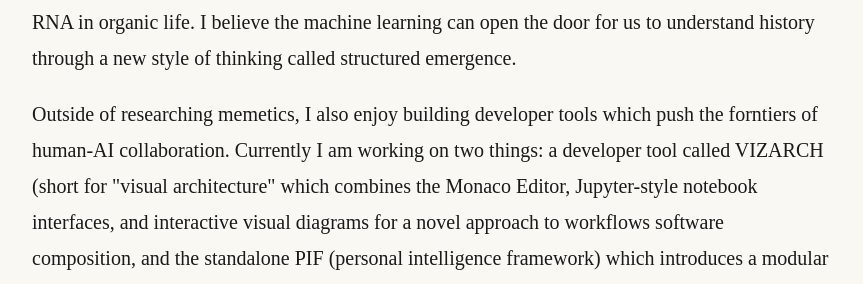
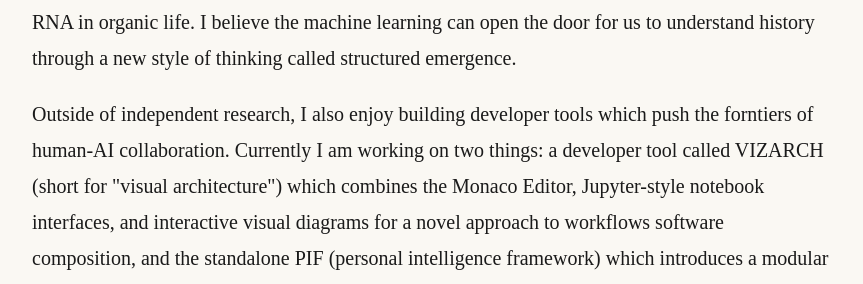
Before and after one commit to hungryrobot1/hungryrobot1.github.io, a Jekyll site: the page built from index.html, in a window 1280 px wide. Shown: the part 413-697 px from the top of the page, without its empty margins (208-1071 px from the left). Built offline with Jekyll 4.4.1, drawn with Linux system fonts in a browser that asks for light colours; some web fonts are replaced; some of the changed text lies outside the part shown.

Commit message:
Update index.html

```diff
--- a/index.html
+++ b/index.html
@@ -9,7 +9,7 @@ title: Home
         <p>HungryRobot's website</p>
         <p>Hello, and thank you for visitng my humble website! I am a self-taught engineer with classical liberal arts background from <a href="https://www.sjc.edu/">St. John's College</a></p>
         <p>My passion is applying lessons from the history of philosophy, math, and science into systems design. I also enjoy researching the intersection between memetics and evolutionary biology/phylogenetics, particularly in how the semantic contents of memes behave like ribosomal RNA in organic life. I believe the machine learning can open the door for us to understand history through a new style of thinking called structured emergence. </p>
-        <p>Outside of researching memetics, I also enjoy building developer tools which push the forntiers of human-AI collaboration. Currently I am working on two things: a developer tool called VIZARCH (short for "visual architecture" which combines the Monaco Editor, Jupyter-style notebook interfaces, and interactive visual diagrams for a novel approach to workflows software composition, and the standalone PIF (personal intelligence framework) which introduces a modular AI unit that treats the language model as a central executive function and is capable of performing actions, recall, and text generation concurrently. Periodically, I will also apply updates to the MCP-PIF repository which is a proof-of-concept of the personal intelligence framework, built on Anthropic's Model Context Prototcol.</p>
+        <p>Outside of independent research, I also enjoy building developer tools which push the forntiers of human-AI collaboration. Currently I am working on two things: a developer tool called VIZARCH (short for "visual architecture") which combines the Monaco Editor, Jupyter-style notebook interfaces, and interactive visual diagrams for a novel approach to workflows software composition, and the standalone PIF (personal intelligence framework) which introduces a modular AI unit that treats the language model as a central executive function and is capable of performing actions, recall, and text generation concurrently. Periodically, I will also apply updates to the MCP-PIF repository which is a proof-of-concept of the personal intelligence framework, built on Anthropic's Model Context Prototcol.</p>
     </div>
 </header>
 
```
